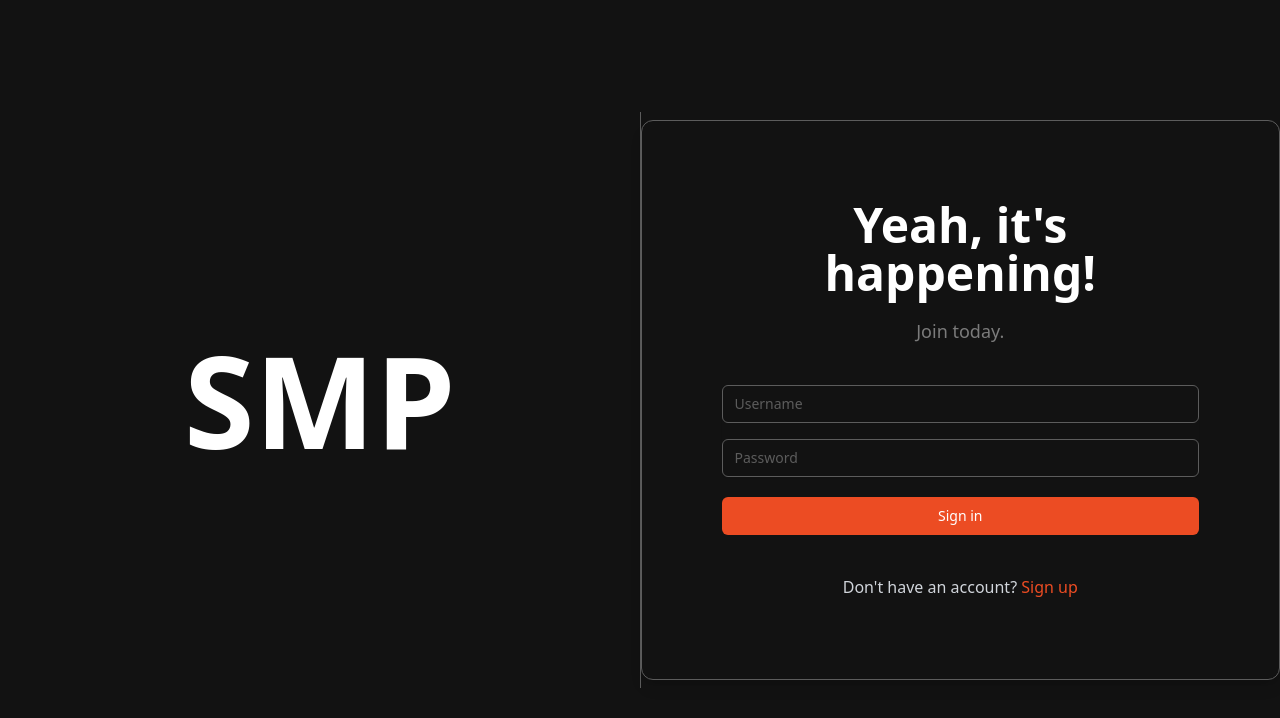
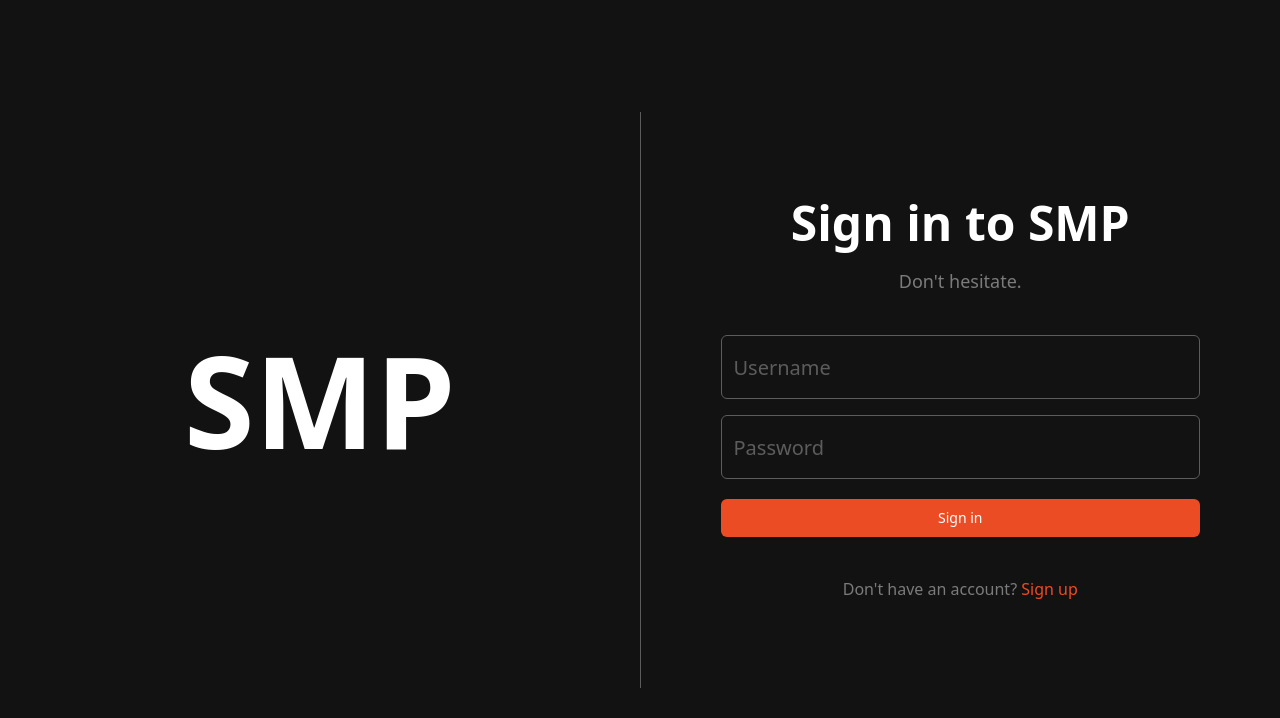
Before and after one commit to SocialMediaPlatform/social-media-platform-frontend, a React (Create React App) app: page /login in a window 1280 px wide. Shown: the top 718 px of the page. Built offline with nearby package versions, Linux system fonts and the light colour scheme.

Commit message:
FIX: Minor improvements to login page

```diff
--- a/src/LoginPage/LoginPage.js
+++ b/src/LoginPage/LoginPage.js
@@ -27,13 +27,13 @@ const LoginPage = () => {
             <div className="border-l border-borderGrey mt-28 mb-28 bg-backgroundGrey">
             </div>
             <div className="flex-1 flex items-center justify-center">
-                <div className="max-w-2xl w-full space-y-10 p-20 border border-borderGrey rounded-xl shadow-lg">
+                <div className="max-w-2xl w-full space-y-10 p-20 rounded-xl">
                     <div className="text-center">
-                        <h2 className="text-5xl font-extrabold text-white"> Yeah, it's happening!</h2>
-                        <p className="mt-5 text-lg text-textGrey">Join today.</p>
+                        <h2 className="text-5xl font-extrabold text-white">Sign in to SMP</h2>
+                        <p className="mt-5 text-lg text-textGrey">Don't hesitate.</p>
                     </div>
                     <form className="mt-8 space-y-5" onSubmit={handleSubmit}>
-                        <div className="rounded-md shadow-sm">
+                        <div className="rounded-md">
                             <div className="mb-4">
                                 <label htmlFor="username" className="sr-only">Username</label>
                                 <input
@@ -42,7 +42,7 @@ const LoginPage = () => {
                                     type="text"
                                     autoComplete="username"
                                     required
-                                    className="appearance-none rounded-md relative block w-full px-3 py-2 bg-backgroundGrey border border-borderGrey placeholder-borderGrey text-white transition duration-200 focus:outline-none focus:ring-lightRed focus:border-lightRed focus:z-10 sm:text-sm"
+                                    className="input-base"
                                     placeholder="Username"
                                     value={username}
                                     onChange={(e) => setUsername(e.target.value)}
@@ -56,7 +56,7 @@ const LoginPage = () => {
                                     type="password"
                                     autoComplete="current-password"
                                     required
-                                    className="appearance-none rounded-md relative block w-full px-3 py-2 bg-backgroundGrey border border-borderGrey placeholder-borderGrey text-white transition duration-200 focus:outline-none focus:ring-lightRed focus:border-lightRed focus:z-10 sm:text-sm"
+                                    className="input-base"
                                     placeholder="Password"
                                     value={password}
                                     onChange={(e) => setPassword(e.target.value)}
@@ -73,7 +73,7 @@ const LoginPage = () => {
                         </div>
                     </form>
                     <div className="text-center mt-4">
-                        <p className="text-gray-300">Don't have an account? <a href="#" className="font-medium text-lightRed hover:text-hoverRed">Sign up</a></p>
+                        <p className="text-textGrey">Don't have an account? <a href="register" className="font-medium text-lightRed hover:text-hoverRed">Sign up</a></p>
                     </div>
                 </div>
             </div>
```
